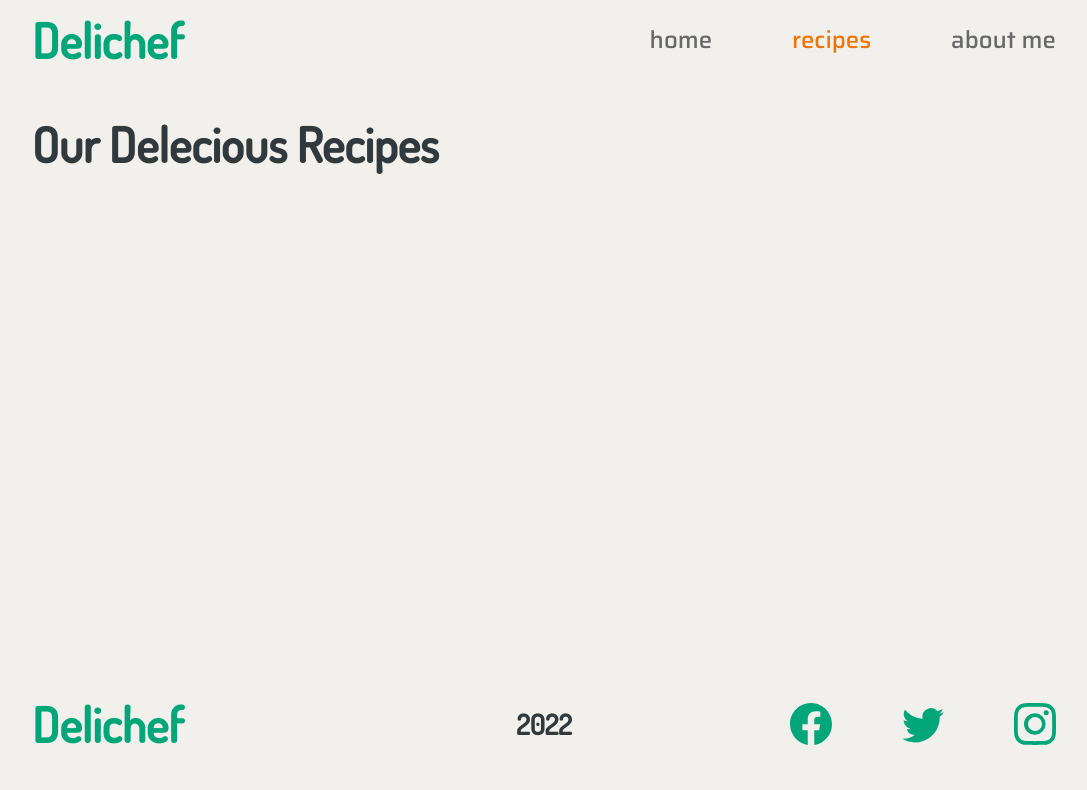
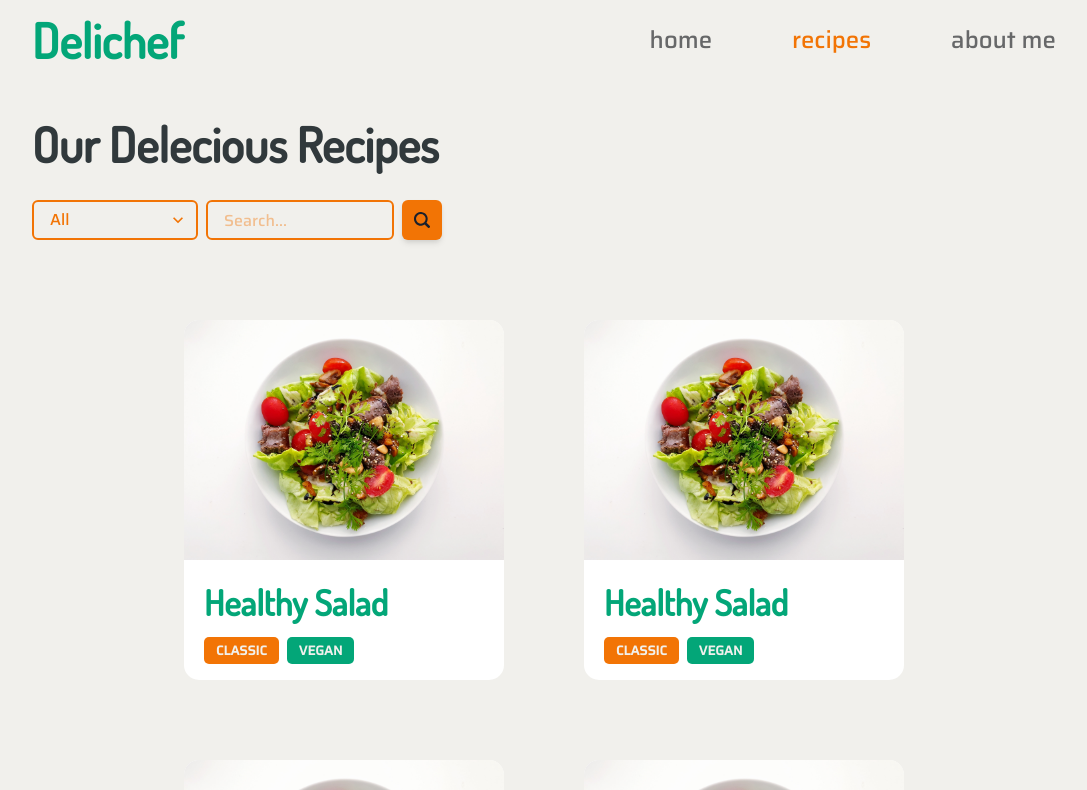
Before and after one commit to Khant-Ye-Yint/delichief, a Next.js app: page /recipes in a window 1280 px wide. Shown: the top 790 px of the page, without its empty margins (96-1183 px from the left). Built offline with nearby package versions, Linux system fonts and the light colour scheme.

Commit message:
added cards

```diff
--- /dev/null
+++ b/components/Card.js
@@ -0,0 +1,81 @@
+import { useState } from 'react';
+
+import { Box, HStack, VStack, Badge, background } from '@chakra-ui/react';
+import { whiten } from '@chakra-ui/theme-tools';
+import Image from 'next/image';
+
+import SaladImg from '../public/salad.jpg';
+
+const Card = ({ title, mainMeat, method, alt }) => {
+	const [hover, setHover] = useState(false);
+
+	return (
+		<Box
+			w={{ base: '16rem', lg: '20rem' }}
+			bg='white'
+			borderRadius={15}
+			overflow='hidden'
+			cursor='pointer'
+			_hover={{
+				bg: whiten('background', 50),
+			}}
+			onMouseEnter={() => setHover(true)}
+			onMouseLeave={() => setHover(false)}
+		>
+			<Box
+				w='full'
+				h='15rem'
+				position='relative'
+				transition='ease-in'
+				transitionDuration='0.3s'
+				filter={hover && 'grayscale(80%)'}
+			>
+				<Image
+					src={SaladImg}
+					alt={alt}
+					layout='fill'
+					objectFit='cover'
+					objectPosition='center'
+				/>
+			</Box>
+			<VStack px='5' py='4' alignItems='flex-start' justifyContent='center'>
+				<Box
+					color='primary.100'
+					fontWeight='bold'
+					fontSize={35}
+					fontFamily='dosis'
+				>
+					{title}
+				</Box>
+				<HStack>
+					<Badge
+						bg='secondary.100'
+						color='background'
+						fontWeight='bold'
+						fontSize={13}
+						fontFamily='saira'
+						px='3'
+						py='1'
+						borderRadius='5'
+					>
+						{method}
+					</Badge>
+					<Badge
+						bg='primary.100'
+						color='background'
+						fontWeight='bold'
+						fontSize={13}
+						fontFamily='saira'
+						px='3'
+						py='1'
+						borderRadius='5'
+					>
+						{mainMeat}
+					</Badge>
+				</HStack>
+			</VStack>
+		</Box>
+	);
+};
+
+export default Card;
--- a/components/Home/Hero.js
+++ b/components/Home/Hero.js
@@ -7,11 +7,12 @@
 const Hero = () => {
 	return (
 		<Stack
-			minH='80vh'
+			minH='90vh'
 			justifyContent='space-between'
 			alignItems='center'
 			rowGap='80px'
 			flexDir={{ base: 'column', xl: 'row' }}
+			mb={{ base: 20, xl: 0 }}
 		>
 			<VStack flex={1} alignItems='flex-start' rowGap='40px'>
 				<Box
--- a/package.json
+++ b/package.json
@@ -9,16 +9,19 @@
     "lint": "next lint"
   },
   "dependencies": {
+    "@chakra-ui/icons": "^2.0.3",
     "@chakra-ui/react": "^2.2.1",
     "@emotion/react": "^11",
     "@emotion/styled": "^11",
     "@fontsource/dosis": "^4.5.8",
     "@fontsource/saira": "^4.5.8",
+    "formik": "^2.2.9",
     "framer-motion": "^6",
     "next": "12.1.6",
     "react": "18.1.0",
     "react-dom": "18.1.0",
-    "react-icons": "^4.4.0"
+    "react-icons": "^4.4.0",
+    "yup": "^0.32.11"
   },
   "devDependencies": {
     "eslint": "8.17.0",
--- a/pages/index.js
+++ b/pages/index.js
@@ -1,10 +1,12 @@
 import Layout from '../components/Layout';
 import Hero from '../components/Home/Hero';
+import AboutMe from '../components/AboutMe';
 
 const Home = () => {
 	return (
 		<Layout>
 			<Hero />
+			<AboutMe />
 		</Layout>
 	);
 };
--- a/pages/recipes.js
+++ b/pages/recipes.js
@@ -1,6 +1,35 @@
 import Layout from '../components/Layout';
+import { Field, Formik } from 'formik';
+import {
+	Box,
+	HStack,
+	Button,
+	Input,
+	Select,
+	VStack,
+	Badge,
+	Flex,
+} from '@chakra-ui/react';
+import { whiten } from '@chakra-ui/theme-tools';
+import { Search2Icon } from '@chakra-ui/icons';
 
-import { Box } from '@chakra-ui/react';
+import Card from '../components/Card';
+
+const optionStyle = {
+	background: 'white',
+	color: '#F27405',
+};
+
+const inputStyle = {
+	border: '2px solid',
+	color: 'secondary.100',
+	borderColor: 'secondary.100',
+	fontFamily: 'saira',
+	_hover: {
+		borderColor: 'secondary.100',
+	},
+	border: '2px solid',
+};
 
 const Recipes = () => {
 	return (
@@ -14,6 +43,88 @@
 			>
 				Our Delecious Recipes
 			</Box>
+			<Box my='5'>
+				<Formik
+					initialValues={{
+						mainMeat: '',
+						keywords: '',
+					}}
+					onSubmit={(values) => {
+						console.log(JSON.stringify(values, null, 2));
+					}}
+				>
+					{({ handleSubmit }) => (
+						<form onSubmit={handleSubmit}>
+							<HStack maxW={['100%', '80%', '40%']}>
+								<Field
+									sx={inputStyle}
+									as={Select}
+									id='mainMeat'
+									name='mainMeat'
+									focusBorderColor={whiten('secondary.100', 20)}
+									_hover={{
+										borderColor: 'secondary.100',
+									}}
+									iconColor='secondary.100'
+								>
+									<option style={optionStyle}>All</option>
+									<option style={optionStyle}>Chicken</option>
+									<option style={optionStyle}>Pork</option>
+									<option style={optionStyle}>Sea Food</option>
+									<option style={optionStyle}>Vegan</option>
+								</Field>
+								<Field
+									as={Input}
+									sx={inputStyle}
+									id='keywords'
+									name='keywords'
+									type='text'
+									placeholder='Search...'
+									_placeholder={{
+										color: 'secondary.100',
+										opacity: '40%',
+									}}
+									_focus={{
+										borderColor: whiten('secondary.100', 30),
+									}}
+								/>
+								<Button
+									type='submit'
+									bg='secondary.100'
+									p='2'
+									_hover={{
+										bg: whiten('secondary.100', 20),
+									}}
+									_active={{
+										bg: whiten('secondary.100', 30),
+									}}
+									shadow='md'
+								>
+									<Search2Icon />
+								</Button>
+							</HStack>
+						</form>
+					)}
+				</Formik>
+			</Box>
+			<Flex
+				flexWrap='wrap'
+				flexDir='row'
+				justifyContent='center'
+				alignItems='center'
+				gap='20'
+				my='20'
+			>
+				{[1, 2, 3, 4, 5, 6, 7, 8, 9, 10].map(({ id }) => (
+					<Card
+						title='Healthy Salad'
+						mainMeat='Vegan'
+						method='Classic'
+						key={id}
+						alt='Salad'
+					/>
+				))}
+			</Flex>
 		</Layout>
 	);
 };
--- a/theme.js
+++ b/theme.js
@@ -21,6 +21,8 @@
 		dosis: 'Dosis',
 		saira: 'Saira',
 	},
+	initialColorMode: 'light',
+	useSystemColorMode: false,
 };
 
 export default extendTheme(theme);
```
Also changed, not shown: components/AboutMe.js (added, +67 -0 lines), pages/about.js (+4 -3 lines), 1 other file (tests, documents, lock files or other folders).
